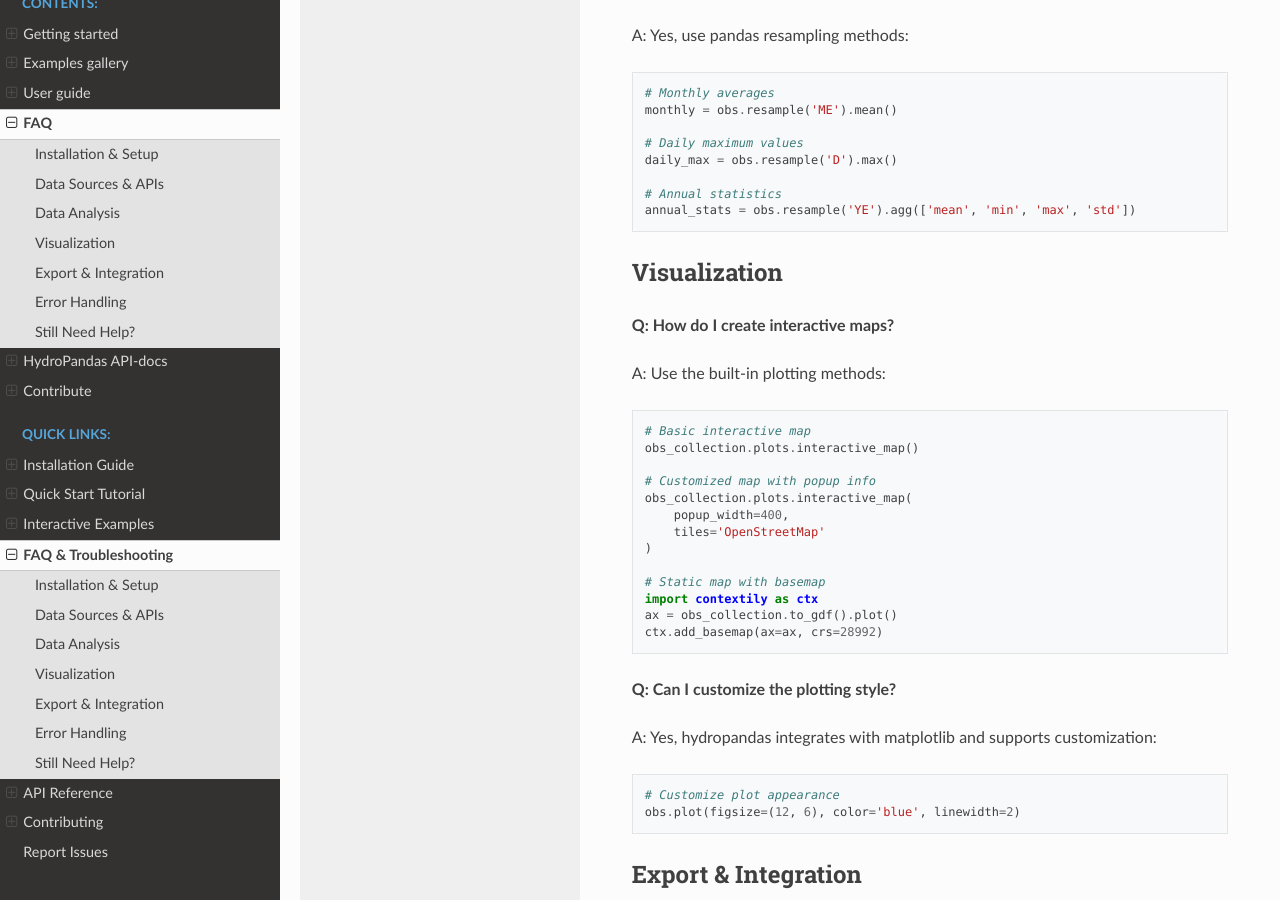
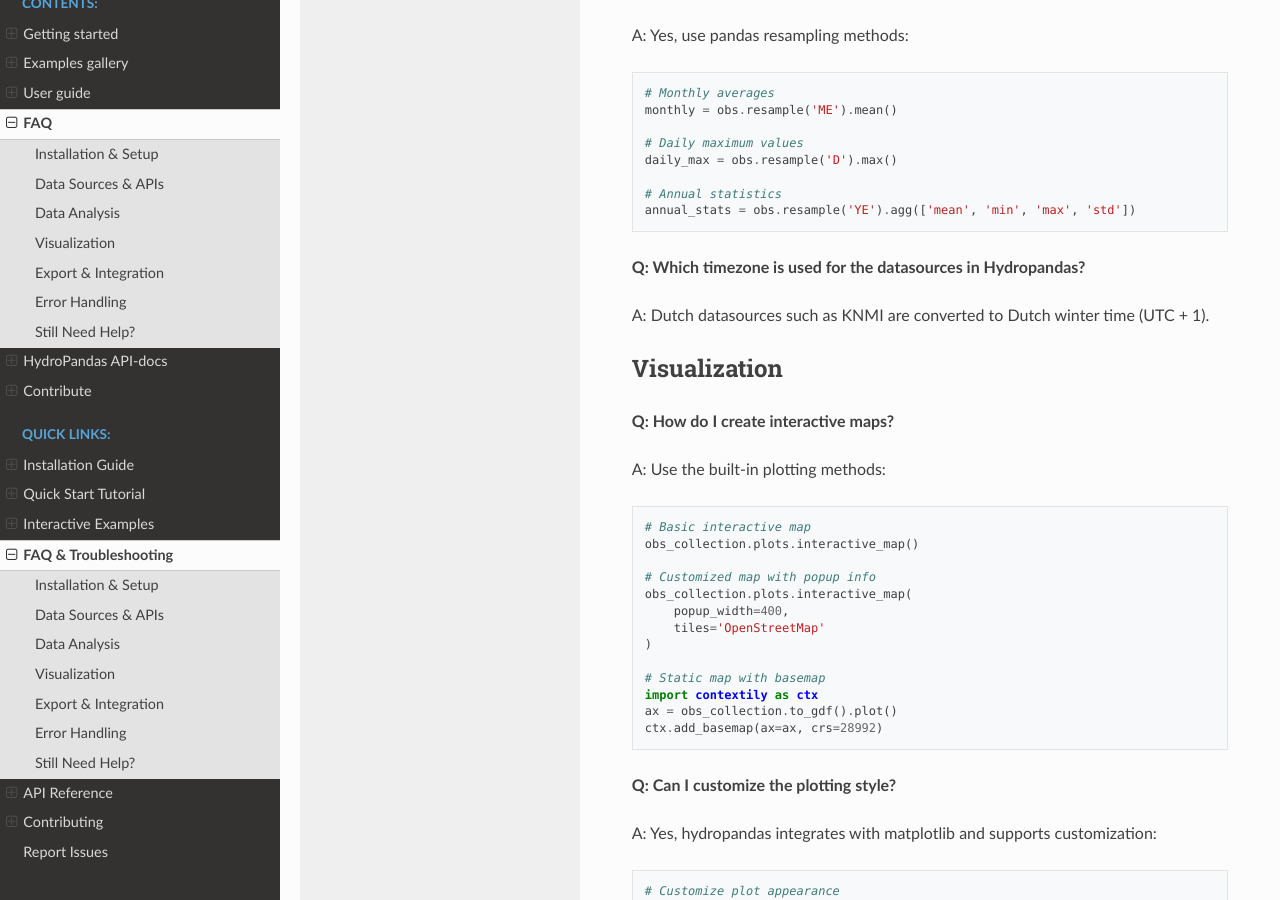
Before and after one commit to ArtesiaWater/hydropandas, a Sphinx documentation site: the page built from docs/faq.rst, in a window 1280 px wide and 900 px high, scrolled down 1348 px. Built offline with Sphinx 7.4.7 and the Read the Docs theme 3.1.0, drawn with Linux system fonts in a browser that asks for light colours.

Commit message:
Update faq.rst
Added question about timezones

```diff
--- a/docs/faq.rst
+++ b/docs/faq.rst
@@ -69,6 +69,10 @@ A: Yes, use pandas resampling methods:
 
     # Annual statistics
     annual_stats = obs.resample('YE').agg(['mean', 'min', 'max', 'std'])
+
+**Q: Which timezone is used for the datasources in Hydropandas?**
+
+A: Dutch datasources such as KNMI are converted to Dutch winter time (UTC + 1).
 
 
 Visualization
```
